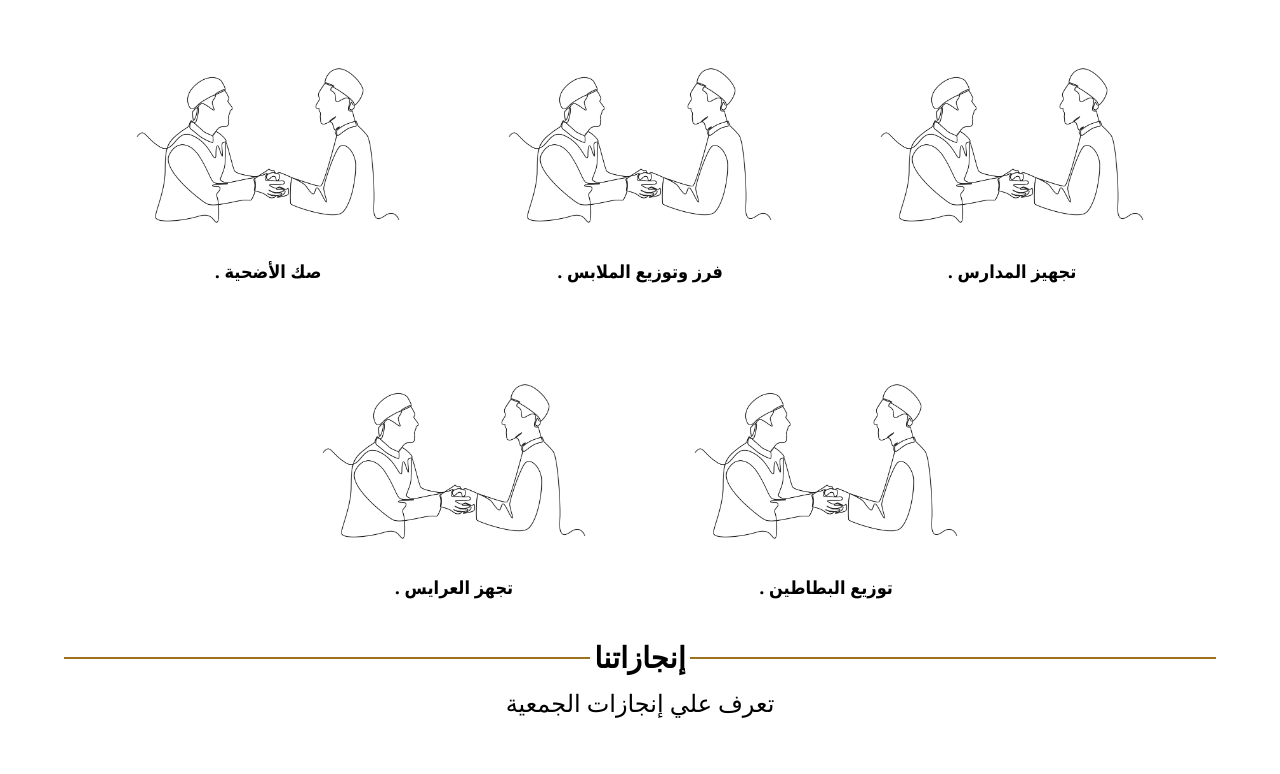
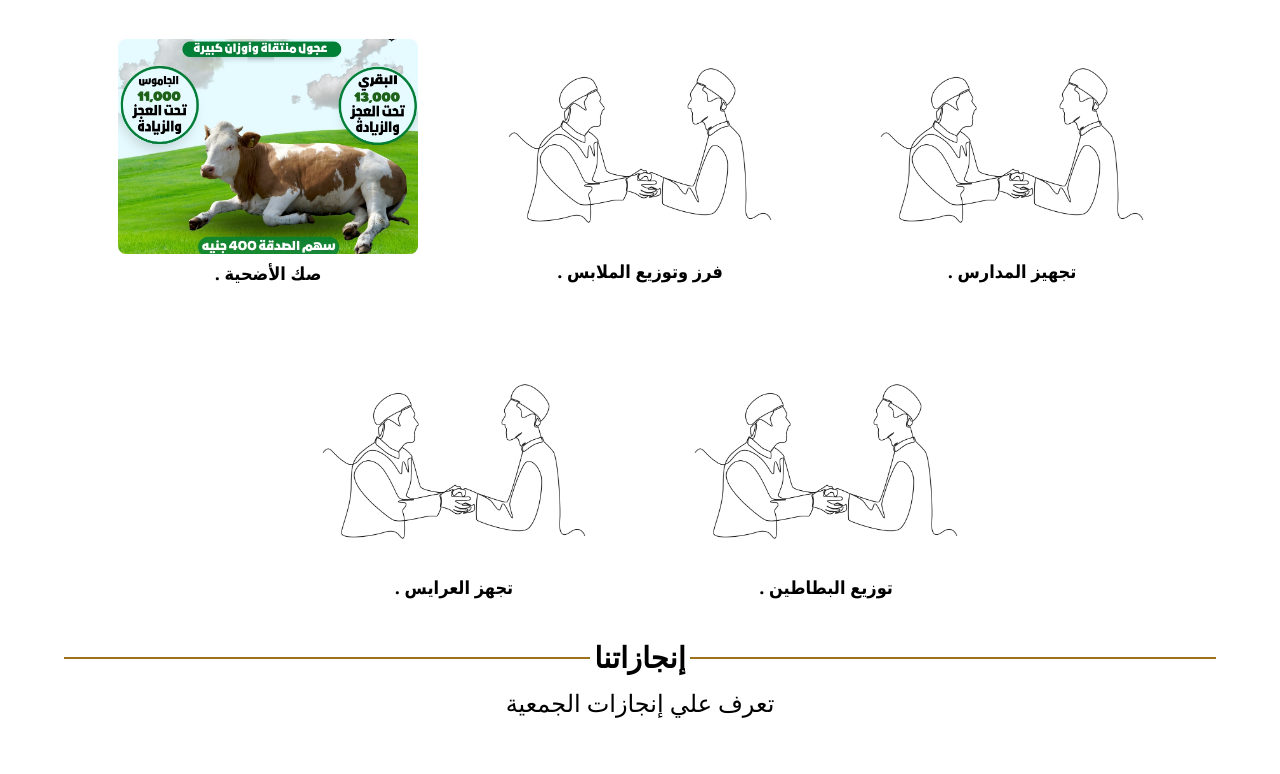
Before and after one commit to oebrahem123/alamaal, a plain HTML site: page index.html in a window 1280 px wide. Shown: the part 2293-3067 px from the top of the page. Drawn offline with nearby package versions, Linux system fonts and the light colour scheme; a web font is replaced by a local one.

Commit message:
Replace logo image in index.html

```diff
--- a/index.html
+++ b/index.html
@@ -164,7 +164,7 @@ data-aos-duration="1500">
       </div>
 
  <div class="card-item">
-        <img src="uploads/logocb.png" alt="Card Image">
+        <img src="uploads/1imag.png" alt="Card Image">
           <h3> صك الأضحية .</h3>
       </div>
 
```
